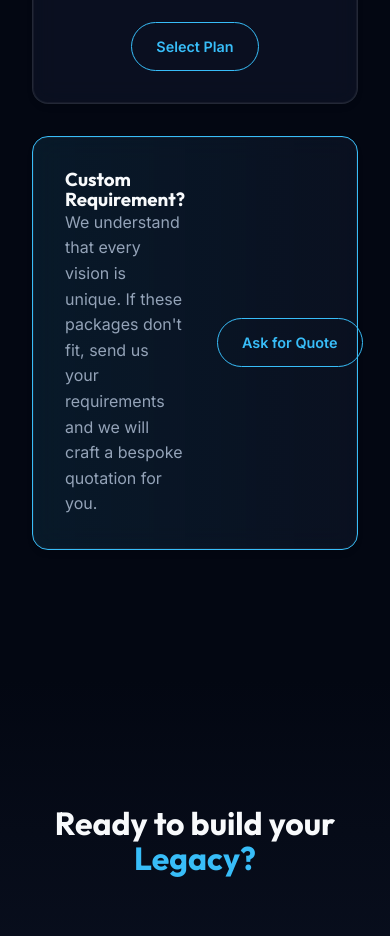
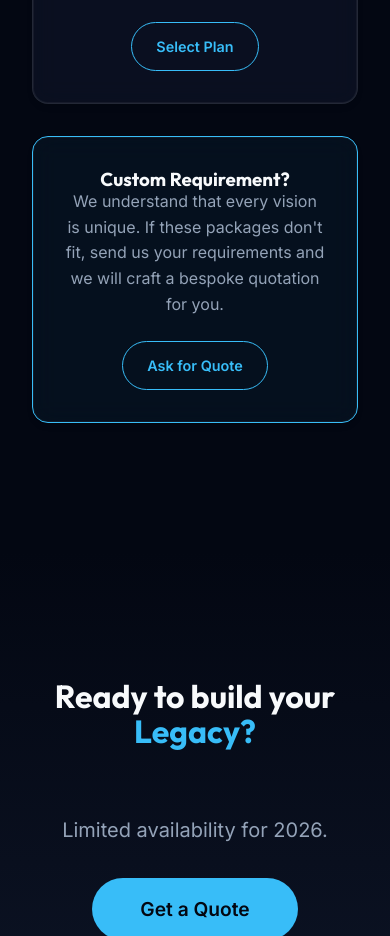
Before and after one commit to kokyoongee/lumina-digital, a website built with Vite: page index.html in a window 390 px wide. Shown: the part 4360-5296 px from the top of the page. Built offline with nearby package versions, Linux system fonts and the light colour scheme.

Commit message:
fix: Improve mobile layout for custom quote block

```diff
--- a/index.html
+++ b/index.html
@@ -141,8 +141,7 @@
             </div>
 
             <!-- Custom / Enterprise Block -->
-            <div class="pricing-card featured"
-                style="margin-top: var(--spacing-md); grid-column: 1 / -1; max-width: 800px; margin-left: auto; margin-right: auto; transform: none; display: flex; align-items: center; justify-content: space-between; gap: 2rem; text-align: left; background: linear-gradient(to right, rgba(56, 189, 248, 0.1), rgba(15, 23, 42, 0.6));">
+            <div class="pricing-card featured custom-quote-block">
                 <div class="custom-info">
                     <h3>Custom Requirement?</h3>
                     <p style="color: var(--color-text-muted); margin-bottom: 0;">
--- a/style.css
+++ b/style.css
@@ -474,6 +474,22 @@ a.btn-cta.outline:hover {
     }
 }
 
+/* Custom Quote Block */
+.custom-quote-block {
+    margin-top: var(--spacing-md);
+    grid-column: 1 / -1;
+    max-width: 800px;
+    margin-left: auto;
+    margin-right: auto;
+    transform: none;
+    display: flex;
+    align-items: center;
+    justify-content: space-between;
+    gap: 2rem;
+    text-align: left;
+    background: linear-gradient(to right, rgba(56, 189, 248, 0.1), rgba(15, 23, 42, 0.6));
+}
+
 @media (max-width: 768px) {
     h1 {
         font-size: 2.5rem;
@@ -489,6 +505,12 @@ a.btn-cta.outline:hover {
 
     .pricing-card.featured {
         transform: none;
+    }
+
+    .custom-quote-block {
+        flex-direction: column;
+        text-align: center;
+        gap: 1.5rem;
     }
 
     .nav-links {
```
